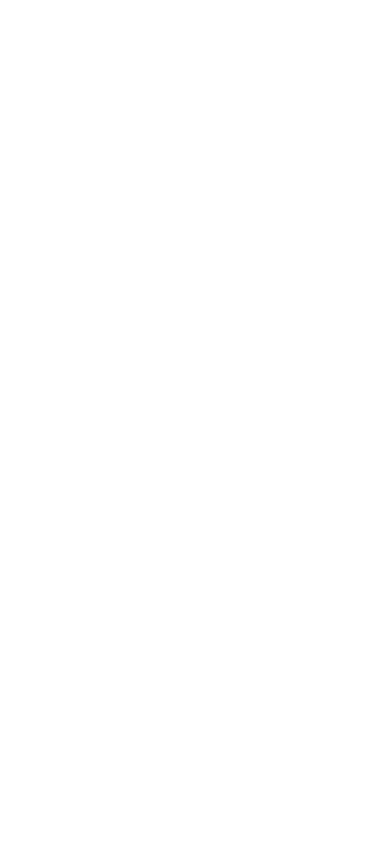
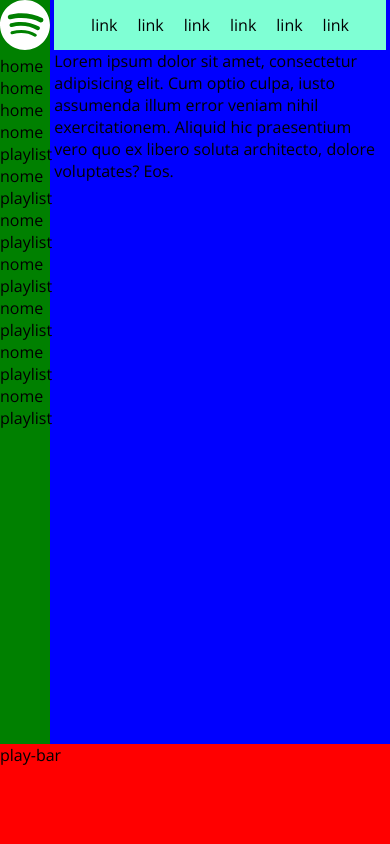
Before and after one commit to silvanoguel/html-css-spotifyweb, a plain HTML site: page index.html in a window 390 px wide. Drawn offline with nearby package versions, Linux system fonts and the light colour scheme.

Commit message:
add: sidebar media query

```diff
--- a/css/style.css
+++ b/css/style.css
@@ -9,4 +9,99 @@ img {
     max-width: 100%;
 }
 
+body {
+    font-family: 'Open Sans', sans-serif;
+}
+
 /* Layout */
+.wrapper {
+    width: 100%;
+    height: 100vh;
+}
+
+.content {
+    /* debug */
+    background-color: blue;
+    width: 100%;
+    height: calc(100% - 100px);
+    display: flex;
+
+}
+
+.play-bar {
+    /* debug */
+    background-color: red;
+    width: 100%;
+    height: 100px;
+}
+
+.left-sidebar {
+    /* debug */
+    background-color: green;
+    width: 200px;
+    height: 100%;
+}
+
+/* .header {
+    background-color: blueviolet;
+    height: 100px;
+    width: calc(100% - 200px);
+    position: fixed;
+    justify-content: flex-end;
+    top: 0;
+    left: 200px;
+} */
+
+/* .container {
+    width: 100%;
+    height: 100%;
+    background-color: yellow;
+    overflow-y: auto;
+} */
+
+.container {
+    width: 85%;
+    margin: 0 auto;
+}
+
+/* Header */
+.header-menu {
+    /* debug */
+    background-color: aquamarine;
+    height: 50px;
+    display: flex;
+    justify-content: center;
+    list-style-type: none;
+    align-items: center;
+}
+
+.header-menu ul {
+    display: flex;
+    gap: 20px;
+}
+
+.header-menu li {
+    list-style: none;
+}
+
+
+/* Left sidebar */
+
+.logo-small {
+    display: none;
+}
+
+@media screen and (max-width:600px) {
+    .logo-big {
+        display: none;
+    }
+
+    .left-sidebar {
+        width: 50px;
+    }
+
+    .logo-small {
+        display: inline;
+    }
+
+}
--- a/index.html
+++ b/index.html
@@ -7,8 +7,81 @@
     <title>Spotifyweb</title>
     <!-- Custom styles -->
     <link rel="stylesheet" href="css/style.css">
+    <!-- Fontawesome -->
+    <link rel="stylesheet" href="https://cdnjs.cloudflare.com/ajax/libs/font-awesome/6.3.0/css/all.min.css" integrity="sha512-SzlrxWUlpfuzQ+pcUCosxcglQRNAq/DZjVsC0lE40xsADsfeQoEypE+enwcOiGjk/bSuGGKHEyjSoQ1zVisanQ==" crossorigin="anonymous" referrerpolicy="no-referrer" />
+    <!-- Google fonts -->
+    <link rel="preconnect" href="https://fonts.googleapis.com">
+    <link rel="preconnect" href="https://fonts.gstatic.com" crossorigin>
+    <link href="https://fonts.googleapis.com/css2?family=Open+Sans:wght@300;400;500;600;700;800&display=swap" rel="stylesheet">
 </head>
 <body>
+    <div class="wrapper">
+
+
+        <div class="content">
+
+            <!-- Left sidebar -->
+            <div class="left-sidebar">
+                <img src="img/logo.svg" alt="" class="logo-big">
+                <img src="img/logo-small.svg" alt="" class="logo-small">
+                <nav>
+                    <ul>
+                        <li>home</li>
+                        <li>home</li>
+                        <li>home</li>
+                    </ul>
+                </nav>
+
+                <div class="playlist">
+                    <ul>
+                        <li>nome playlist</li>
+                        <li>nome playlist</li>
+                        <li>nome playlist</li>
+                        <li>nome playlist</li>
+                        <li>nome playlist</li>
+                        <li>nome playlist</li>
+                        <li>nome playlist</li>
+                    </ul>
+
+                </div>
+
+            </div>
+            <!-- /Left sidebar -->
+
+
+            <!-- Main -->
+            <main class="container">
+                <div class="header-menu">
+                    <ul>
+                        <li>link</li>
+                        <li>link</li>
+                        <li>link</li>
+                        <li>link</li>
+                        <li>link</li>
+                        <li>link</li>
+                    </ul>
+
+                </div>
+                <p>Lorem ipsum dolor sit amet, consectetur adipisicing elit. Cum optio culpa, iusto assumenda illum error veniam nihil exercitationem. Aliquid hic praesentium vero quo ex libero soluta architecto, dolore voluptates? Eos.</p>
+            </main>
+            <!-- /Main -->
+
+
+
+
+
+
+
+        </div>
+
+
+
+        <div class="play-bar">
+            play-bar
+        </div>
+
+
+    </div>
 
 </body>
 </html>
```
Also changed, not shown: 1 other file.
